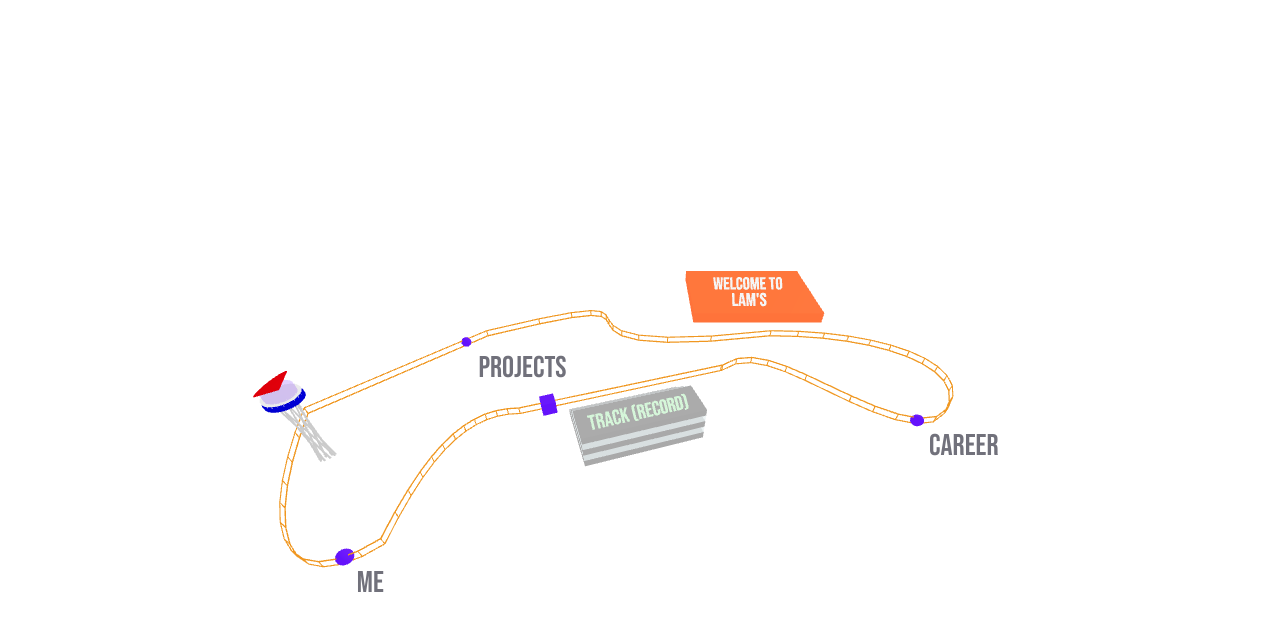
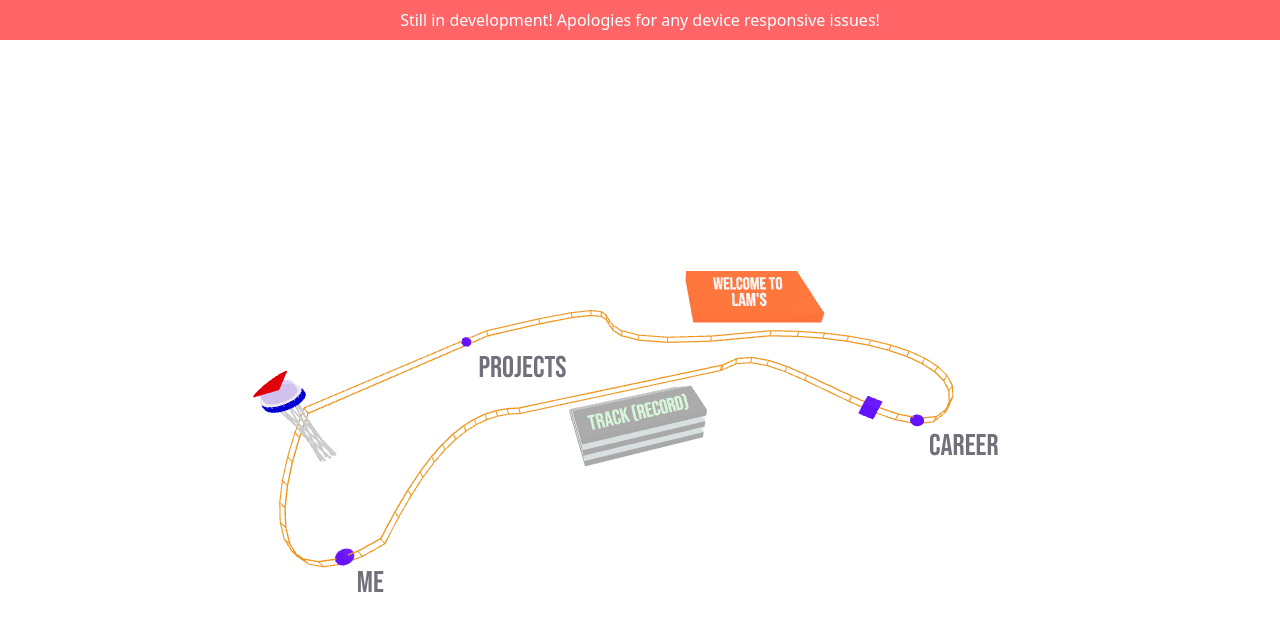
Before and after one commit to lamnguynn/personal-site, a React (Vite) app: page / in a window 1280 px wide. Shown: the top 630 px of the page. Built offline with nearby package versions, Linux system fonts and the light colour scheme.

Commit message:
feat: Add banner component

```diff
--- a/src/Homepage.tsx
+++ b/src/Homepage.tsx
@@ -1,9 +1,11 @@
 import RaceTrack from "@/components/RaceCircuitMap/Canvas";
+import Banner from "@/components/Banner/Banner";
 
 export default function Homepage() {
 
     return (
         <div className="flex h-screen w-screen">
+            <Banner content={"Still in development! Apologies for any device responsive issues!"}/>
             <RaceTrack/>
         </div>
     )
--- /dev/null
+++ b/src/components/Banner/Banner.tsx
@@ -0,0 +1,11 @@
+interface Props {
+    content: String
+}
+
+export default function Banner({ content }: Props) {
+    return (
+        <div className="w-full h-fit p-2 bg-red-400 absolute flex justify-center items-center z-[10000000]">
+            <p className="text-white">{ content }</p>
+        </div>
+    )
+}
```
